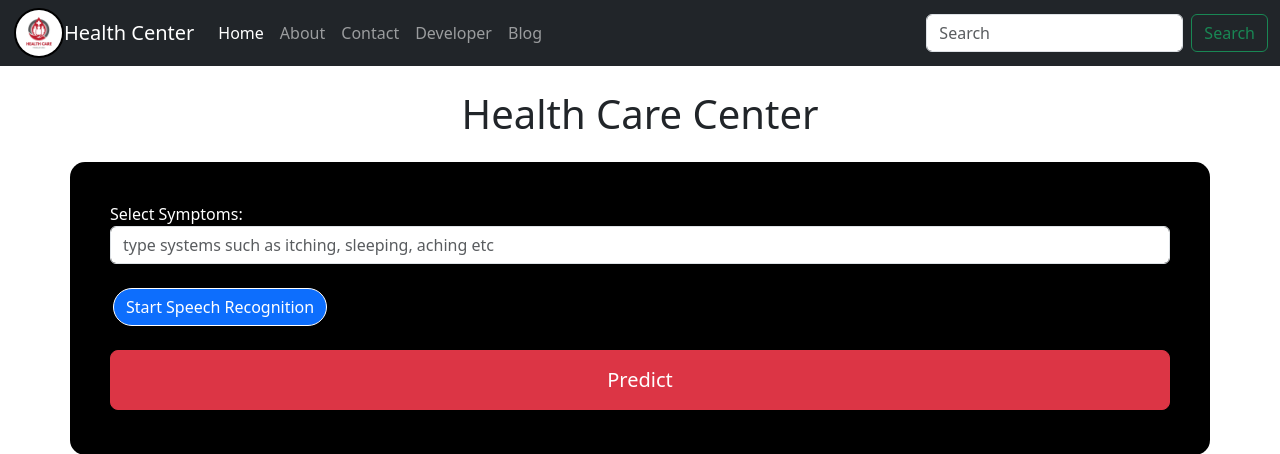
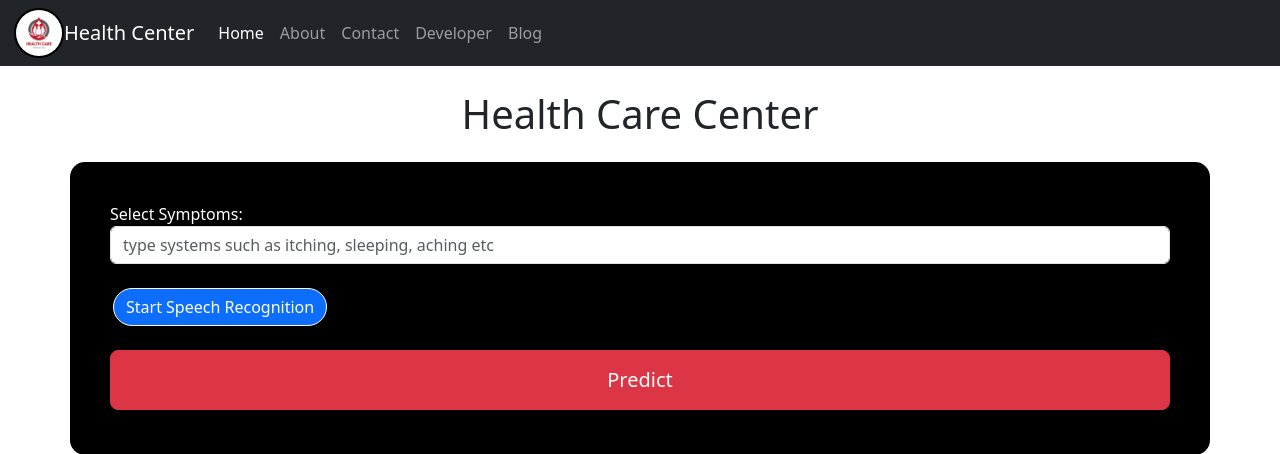
Before and after one commit to sanglap1221/hackUEM_Project, a Flask app: page / in a window 1280 px wide. Shown: the top 454 px of the page. Run offline with Flask 3, Linux system fonts and the light colour scheme; parts of the project's set-up code (start-up, migrations or seed data) failed here and were passed over.

Commit message:
dlkfjdsl

```diff
--- a/templates/index.html
+++ b/templates/index.html
@@ -60,10 +60,10 @@
                         <a class="nav-link" href="/blog">Blog</a>
                     </li>
                 </ul>
-                <form class="d-flex" role="search">
+                <!-- <form class="d-flex" role="search">
                     <input class="form-control me-2" type="search" placeholder="Search" aria-label="Search">
                     <button class="btn btn-outline-success" type="submit">Search</button>
-                </form>
+                </form> -->
             </div>
         </div>
     </nav>
```
